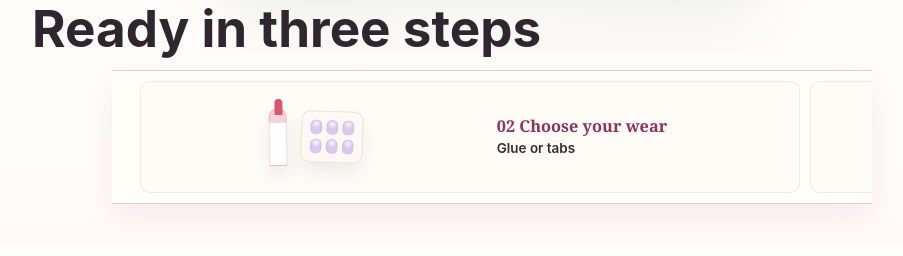
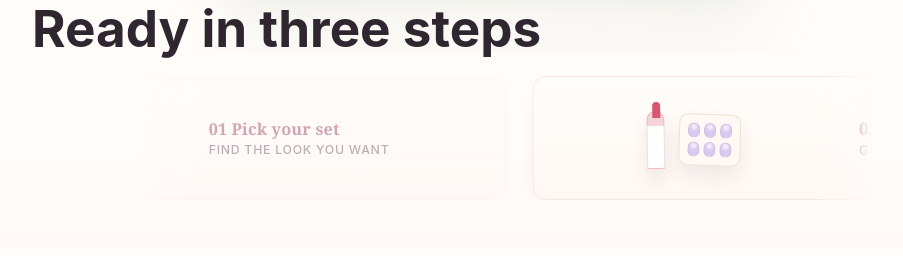
Before and after one commit to cashmoneyrick9/YourPrettySets, a React (Vite) app: page / in a window 1280 px wide. Shown: the part 779-1035 px from the top of the page, without its empty margins (148-1051 px from the left). Built offline with nearby package versions, Linux system fonts and the light colour scheme.

Commit message:
Stabilize How It Works continuous carousel

```diff
--- a/src/pages/HomePage.tsx
+++ b/src/pages/HomePage.tsx
@@ -1,4 +1,4 @@
-import { KeyboardEvent, useEffect, useRef, useState } from "react";
+import { KeyboardEvent, PointerEvent as ReactPointerEvent, useEffect, useRef, useState } from "react";
 import { CollectionFilters } from "../components/CollectionFilters";
 import { KitContents } from "../components/KitContents";
 import { ProductCard } from "../components/ProductCard";
@@ -10,8 +10,16 @@ const confidenceSteps = [
   { number: "03", label: "Press on pretty", helper: "Ready in minutes", visual: "press" }
 ];
 
-const confidenceRotationDelay = 5200;
-const loopedConfidenceSteps = [...confidenceSteps, confidenceSteps[0]];
+const confidenceRotationDelay = 4800;
+const loopedConfidenceSteps = [
+  confidenceSteps[confidenceSteps.length - 1],
+  ...confidenceSteps,
+  confidenceSteps[0]
+];
+const realStepStartIndex = 1;
+const realStepEndIndex = confidenceSteps.length;
+const preCloneIndex = 0;
+const postCloneIndex = loopedConfidenceSteps.length - 1;
 
 function renderConfidenceVisual(visual: string) {
   if (visual === "wear") {
@@ -97,14 +105,15 @@ const shopMoreProducts = products.filter((product) =>
 );
 
 export function HomePage() {
-  const [activeStepIndex, setActiveStepIndex] = useState(0);
+  const [activeStepIndex, setActiveStepIndex] = useState(realStepStartIndex);
   const [isStepResetting, setIsStepResetting] = useState(false);
   const [stepSlideOffset, setStepSlideOffset] = useState(0);
   const [activeWeeklyIndex, setActiveWeeklyIndex] = useState(0);
   const [activeReviewIndex, setActiveReviewIndex] = useState(0);
   const [activeShopMoreIndex, setActiveShopMoreIndex] = useState(0);
   const [activeFaqIndex, setActiveFaqIndex] = useState(0);
-  const visibleStepIndex = activeStepIndex % confidenceSteps.length;
+  const stepCount = confidenceSteps.length;
+  const visibleStepIndex = ((activeStepIndex - realStepStartIndex) % stepCount + stepCount) % stepCount;
   const activeStep = confidenceSteps[visibleStepIndex];
   const isStepRotationPaused = useRef(false);
   const stepTrackRef = useRef<HTMLDivElement>(null);
@@ -117,7 +126,10 @@ export function HomePage() {
   useEffect(() => {
     const rotationId = window.setInterval(() => {
       if (!isStepRotationPaused.current) {
-        setActiveStepIndex((current) => (current >= confidenceSteps.length ? 1 : current + 1));
+        setActiveStepIndex((current) => {
+          const next = current + 1;
+          return next > postCloneIndex ? realStepStartIndex : next;
+        });
       }
     }, confidenceRotationDelay);
 
@@ -152,9 +164,10 @@ export function HomePage() {
       }
 
       const trackStyles = window.getComputedStyle(track);
-      const parsedGap = Number.parseFloat(trackStyles.columnGap || trackStyles.gap);
+      const parsedColumnGap = Number.parseFloat(trackStyles.columnGap);
+      const parsedGap = Number.isFinite(parsedColumnGap) ? parsedColumnGap : Number.parseFloat(trackStyles.gap);
       const gap = Number.isFinite(parsedGap) ? parsedGap : 0;
-      setStepSlideOffset(firstCard.getBoundingClientRect().width + gap);
+      setStepSlideOffset(firstCard.offsetWidth + gap);
     };
 
     measureSlideOffset();
@@ -174,16 +187,50 @@ export function HomePage() {
     };
   }, []);
 
+  const resumeRotationTimerRef = useRef<number | null>(null);
+  const dragStateRef = useRef({
+    isDragging: false,
+    pointerStartX: 0,
+    baseTranslate: 0,
+    totalDelta: 0,
+    pointerId: -1
+  });
+  const [isStepDragging, setIsStepDragging] = useState(false);
+
+  const clearResumeTimer = () => {
+    if (resumeRotationTimerRef.current !== null) {
+      window.clearTimeout(resumeRotationTimerRef.current);
+      resumeRotationTimerRef.current = null;
+    }
+  };
+
   const pauseStepRotation = () => {
     isStepRotationPaused.current = true;
+    clearResumeTimer();
   };
 
+  const scheduleResumeRotation = (delay = 700) => {
+    clearResumeTimer();
+    resumeRotationTimerRef.current = window.setTimeout(() => {
+      isStepRotationPaused.current = false;
+      resumeRotationTimerRef.current = null;
+    }, delay);
+  };
+
+  useEffect(() => () => clearResumeTimer(), []);
+
   const showNextStepWithoutPausing = () => {
-    setActiveStepIndex((current) => (current >= confidenceSteps.length ? 1 : current + 1));
+    setActiveStepIndex((current) => {
+      const next = current + 1;
+      return next > postCloneIndex ? realStepStartIndex : next;
+    });
   };
   const showPreviousStep = () => {
     pauseStepRotation();
-    setActiveStepIndex((current) => (current <= 0 ? confidenceSteps.length - 1 : current - 1));
+    setActiveStepIndex((current) => {
+      const prev = current - 1;
+      return prev < preCloneIndex ? realStepEndIndex : prev;
+    });
   };
   const showNextStep = () => {
     pauseStepRotation();
@@ -201,9 +248,98 @@ export function HomePage() {
     }
   };
   const handleStepTransitionEnd = () => {
-    if (activeStepIndex === confidenceSteps.length) {
+    if (activeStepIndex === postCloneIndex) {
       setIsStepResetting(true);
-      setActiveStepIndex(0);
+      setActiveStepIndex(realStepStartIndex);
+    } else if (activeStepIndex === preCloneIndex) {
+      setIsStepResetting(true);
+      setActiveStepIndex(realStepEndIndex);
+    }
+  };
+
+  const readCurrentTranslate = (): number => {
+    const track = stepTrackRef.current;
+    if (!track) return 0;
+    const computed = window.getComputedStyle(track).transform;
+    if (!computed || computed === "none") return 0;
+    try {
+      const matrix = new DOMMatrixReadOnly(computed);
+      return matrix.m41;
+    } catch {
+      return -activeStepIndex * stepSlideOffset;
+    }
+  };
+
+  const handleStepPointerDown = (event: ReactPointerEvent<HTMLDivElement>) => {
+    pauseStepRotation();
+
+    const track = stepTrackRef.current;
+    if (!track || typeof event.pointerId !== "number" || event.pointerId < 0) {
+      return;
+    }
+
+    const currentTranslate = readCurrentTranslate();
+    track.style.transform = `translateX(${currentTranslate}px)`;
+    track.style.transition = "none";
+
+    dragStateRef.current = {
+      isDragging: true,
+      pointerStartX: event.clientX,
+      baseTranslate: currentTranslate,
+      totalDelta: 0,
+      pointerId: event.pointerId
+    };
+
+    setIsStepDragging(true);
+
+    try {
+      event.currentTarget.setPointerCapture?.(event.pointerId);
+    } catch {
+      /* ignore — environments without pointer capture (e.g. JSDOM) */
+    }
+  };
+
+  const handleStepPointerMove = (event: ReactPointerEvent<HTMLDivElement>) => {
+    const drag = dragStateRef.current;
+    if (!drag.isDragging || !stepTrackRef.current) return;
+    if (event.pointerId !== drag.pointerId) return;
+
+    const delta = event.clientX - drag.pointerStartX;
+    drag.totalDelta = delta;
+    stepTrackRef.current.style.transform = `translateX(${drag.baseTranslate + delta}px)`;
+  };
+
+  const finishStepDrag = (event: ReactPointerEvent<HTMLDivElement>) => {
+    const drag = dragStateRef.current;
+    if (!drag.isDragging) return;
+    if (event.pointerId !== drag.pointerId && event.type !== "pointercancel") return;
+
+    const offset = stepSlideOffset > 0 ? stepSlideOffset : 1;
+    const startIndex = Math.round(-drag.baseTranslate / offset);
+    const stepDelta = -drag.totalDelta / offset;
+
+    let snapped = startIndex;
+    if (Math.abs(stepDelta) > 0.15) {
+      const direction = stepDelta > 0 ? 1 : -1;
+      snapped = startIndex + direction * Math.max(1, Math.round(Math.abs(stepDelta)));
+    }
+    snapped = Math.max(preCloneIndex, Math.min(postCloneIndex, snapped));
+
+    const track = stepTrackRef.current;
+    if (track) {
+      track.style.transition = "";
+      track.style.transform = `translateX(-${snapped * offset}px)`;
+    }
+
+    drag.isDragging = false;
+    setIsStepDragging(false);
+    setActiveStepIndex(snapped);
+    scheduleResumeRotation(1000);
+
+    try {
+      event.currentTarget.releasePointerCapture?.(drag.pointerId);
+    } catch {
+      /* ignore */
     }
   };
   const showPreviousWeeklySet = () => {
@@ -262,11 +398,14 @@ export function HomePage() {
         <div
           aria-label="How it works rotating steps"
           aria-live="polite"
-          className="confidence-carousel"
+          className={`confidence-carousel${isStepDragging ? " confidence-carousel--dragging" : ""}`}
           data-active-step={activeStep.number}
           data-track-index={activeStepIndex}
           onKeyDown={handleStepKeyDown}
-          onPointerDown={pauseStepRotation}
+          onPointerCancel={finishStepDrag}
+          onPointerDown={handleStepPointerDown}
+          onPointerMove={handleStepPointerMove}
+          onPointerUp={finishStepDrag}
           tabIndex={0}
         >
           <div className="confidence-carousel__viewport">
@@ -277,14 +416,14 @@ export function HomePage() {
               style={{ transform: `translateX(-${activeStepIndex * stepSlideOffset}px)` }}
             >
               {loopedConfidenceSteps.map((step, stepIndex) => {
-                const isLoopClone = stepIndex === confidenceSteps.length;
-                const isActiveTrackCard = stepIndex === activeStepIndex || (isLoopClone && activeStepIndex === confidenceSteps.length);
+                const isLoopClone = stepIndex === preCloneIndex || stepIndex === postCloneIndex;
+                const isActiveTrackCard = stepIndex === activeStepIndex;
 
                 return (
                   <article
                     aria-hidden={!isActiveTrackCard}
                     className={`confidence-card confidence-card--${step.visual}${isLoopClone ? " confidence-card--loop-clone" : ""}`}
-                    key={`${step.number}-${isLoopClone ? "clone" : "step"}`}
+                    key={`${step.number}-${stepIndex}`}
                   >
                     <span className="confidence-card__visual" aria-hidden="true">
                       <span className="confidence-card__visual-frame">{renderConfidenceVisual(step.visual)}</span>
--- a/src/styles.css
+++ b/src/styles.css
@@ -1135,36 +1135,56 @@ h1 {
 
 .confidence-carousel {
   align-items: center;
-  --confidence-card-height: 112px;
-  --confidence-gap: 10px;
-  --confidence-peek: clamp(46px, 15vw, 72px);
-  backdrop-filter: blur(18px);
-  background: rgba(255, 253, 249, 0.86);
-  border: 1px solid rgba(168, 47, 87, 0.24);
-  border-left: 0;
+  --confidence-card-height: 124px;
+  --confidence-gap: 14px;
+  --confidence-peek: clamp(56px, 18vw, 96px);
+  --confidence-fade: clamp(28px, 8vw, 56px);
+  background: transparent;
+  border: 0;
   border-radius: 0;
-  border-right: 0;
-  box-shadow: 0 14px 26px rgba(93, 48, 67, 0.07);
+  box-shadow: none;
   cursor: grab;
   display: block;
   margin: 0 auto;
   max-width: 760px;
   overflow: hidden;
-  padding: 10px 0 10px clamp(16px, 4vw, 28px);
+  padding: 6px 0 6px clamp(16px, 4vw, 28px);
   position: relative;
   z-index: 1;
 }
 
 .confidence-carousel__viewport {
   overflow: hidden;
+  -webkit-mask-image: linear-gradient(
+    90deg,
+    transparent 0,
+    #000 var(--confidence-fade),
+    #000 calc(100% - var(--confidence-fade)),
+    transparent 100%
+  );
+          mask-image: linear-gradient(
+    90deg,
+    transparent 0,
+    #000 var(--confidence-fade),
+    #000 calc(100% - var(--confidence-fade)),
+    transparent 100%
+  );
 }
 
 .confidence-carousel__track {
   display: flex;
   gap: var(--confidence-gap);
   transform: translateX(0);
-  transition: transform 760ms cubic-bezier(0.22, 1, 0.36, 1);
+  transition: transform 4800ms linear;
   will-change: transform;
+}
+
+.confidence-carousel--dragging {
+  cursor: grabbing;
+}
+
+.confidence-carousel--dragging .confidence-card {
+  transition: none;
 }
 
 .confidence-carousel__track--resetting {
@@ -1180,18 +1200,27 @@ h1 {
 
 .confidence-card {
   align-items: center;
-  background: rgba(255, 253, 249, 0.74);
-  border: 1px solid rgba(168, 47, 87, 0.1);
-  border-radius: 10px;
+  background: linear-gradient(180deg, rgba(255, 253, 249, 0.95), rgba(255, 246, 242, 0.78));
+  border: 1px solid rgba(168, 47, 87, 0.08);
+  border-radius: 14px;
+  box-shadow: 0 10px 24px -14px rgba(93, 48, 67, 0.18);
   display: grid;
   flex: 0 0 calc(100% - var(--confidence-peek));
-  gap: 14px;
-  grid-template-columns: minmax(122px, 0.92fr) minmax(0, 0.8fr);
+  gap: 16px;
+  grid-template-columns: minmax(122px, 0.92fr) minmax(0, 0.9fr);
   height: var(--confidence-card-height);
   min-width: 0;
+  opacity: 0.42;
   overflow: hidden;
-  padding: 8px 12px 8px 8px;
+  padding: 10px 16px 10px 10px;
   position: relative;
+  transform: scale(0.96);
+  transition: opacity 540ms ease, transform 540ms cubic-bezier(0.22, 1, 0.36, 1);
+}
+
+.confidence-card[aria-hidden="false"] {
+  opacity: 1;
+  transform: scale(1);
 }
 
 .confidence-card__visual {
@@ -1375,17 +1404,21 @@ h1 {
 .confidence-card__label {
   color: #8f315a;
   font-family: Georgia, "Times New Roman", serif;
-  font-size: 1.02rem;
+  font-feature-settings: "lnum" 1, "ss01" 1;
+  font-size: 1.06rem;
   font-weight: 700;
+  letter-spacing: 0.01em;
   line-height: 1.1;
   min-width: 0;
 }
 
 .confidence-card__helper {
-  color: #392a31;
-  font-size: 0.84rem;
-  font-weight: 600;
-  line-height: 1.25;
+  color: #5d4853;
+  font-size: 0.8rem;
+  font-weight: 500;
+  letter-spacing: 0.06em;
+  line-height: 1.3;
+  text-transform: uppercase;
 }
 
 .reviews-section {
@@ -2193,7 +2226,7 @@ h1 {
 
   .confidence-card {
     gap: 10px;
-    grid-template-columns: minmax(86px, 0.82fr) minmax(0, 1fr);
+    grid-template-columns: 72px minmax(0, 1fr);
     padding: 7px 10px 7px 7px;
   }
 
@@ -2203,7 +2236,7 @@ h1 {
 
   .confidence-card__visual-frame {
     height: 74px;
-    width: 96px;
+    width: 72px;
   }
 
   .confidence-card__tray {
```
Also changed, not shown: 2 other files (tests, documents, lock files or other folders).
